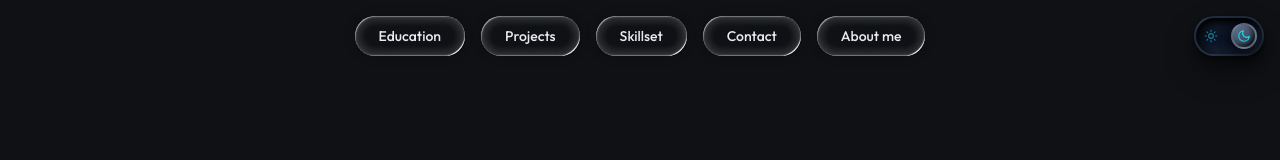
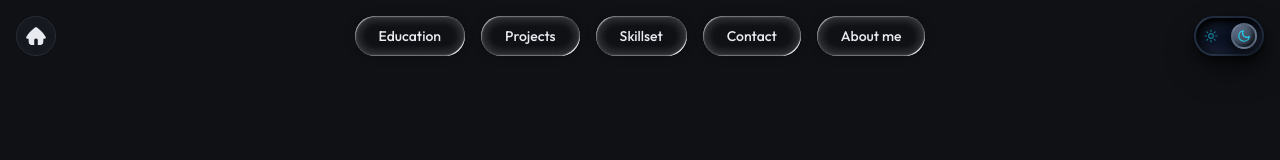
Before and after one commit to OskarRabenda/cv_my_portfolio, a React (Vite) app: page /about in a window 1280 px wide. Shown: the top 160 px of the page. Built offline with nearby package versions, Linux system fonts and the light colour scheme.

Commit message:
Add home button on non-home pages

```diff
--- a/src/App.jsx
+++ b/src/App.jsx
@@ -2,6 +2,7 @@ import { BrowserRouter, Routes, Route } from 'react-router-dom';
 import { ThemeProvider } from './theme/ThemeProvider.jsx';
 import { GradientBackground } from './components/ui/GradientBackground.jsx';
 import { NavBar } from './components/ui/NavBar.jsx';
+import { HomeButton } from './components/ui/HomeButton.jsx';
 import { ThemeSwitcher } from './components/ui/ThemeSwitcher.jsx';
 import Hero from './sections/Hero.jsx';
 import Contact from './pages/Contact.jsx';
@@ -11,6 +12,7 @@ export default function App() {
     <ThemeProvider>
       <BrowserRouter>
         <NavBar />
+        <HomeButton />
         <Routes>
           <Route
             path="/"
--- /dev/null
+++ b/src/components/ui/HomeButton.css
@@ -0,0 +1,37 @@
+.home-button {
+  position: fixed;
+  /* same y as the nav buttons and theme switcher */
+  top: var(--space-md);
+  left: var(--space-md);
+  z-index: 30;
+  display: inline-flex;
+  align-items: center;
+  justify-content: center;
+  width: 40px;
+  height: 40px;
+  border-radius: 9999px;
+  border: 1px solid var(--color-border);
+  background: color-mix(in srgb, var(--color-surface) 70%, transparent);
+  color: var(--color-text);
+  backdrop-filter: blur(6px);
+  transition: transform 0.2s ease, background 0.2s ease, box-shadow 0.2s ease,
+    color 0.2s ease;
+}
+
+.home-button:hover {
+  transform: translateY(-1px);
+  background: color-mix(in srgb, var(--color-surface) 88%, transparent);
+  box-shadow: 0 6px 16px rgba(0, 0, 0, 0.2);
+  color: var(--color-accent);
+}
+
+.home-button:focus-visible {
+  outline: 2px solid var(--color-accent);
+  outline-offset: 3px;
+}
+
+.home-button svg {
+  width: 20px;
+  height: 20px;
+  display: block;
+}
--- /dev/null
+++ b/src/components/ui/HomeButton.jsx
@@ -0,0 +1,25 @@
+import { Link, useLocation } from 'react-router-dom';
+import './HomeButton.css';
+
+export function HomeButton() {
+  const { pathname } = useLocation();
+  // Only shown when away from the home page.
+  if (pathname === '/') return null;
+
+  return (
+    <Link to="/" className="home-button" aria-label="Back to home">
+      <svg
+        xmlns="http://www.w3.org/2000/svg"
+        viewBox="0 0 14 14"
+        fill="currentColor"
+        aria-hidden="true"
+      >
+        <path
+          fillRule="evenodd"
+          clipRule="evenodd"
+          d="M6.09272 1.26474c0.53629 -0.407352 1.27834 -0.407351 1.81463 0.00001l0.66005 0.50137c1.9389 1.47275 3.5998 3.27911 4.9051 5.33443l0.2118 0.3334c0.4228 0.66577 -0.0555 1.5361 -0.8442 1.5361h-0.6913c0.04 0.91907 -0.0102 1.84095 -0.1506 2.75225 -0.1394 0.9056 -0.9186 1.574 -1.8349 1.574H8.25V9.99991c0 -0.69036 -0.55964 -1.25 -1.25 -1.25s-1.25 0.55964 -1.25 1.25v3.29639H3.83675c-0.91623 0 -1.69547 -0.6684 -1.83492 -1.574 -0.14034 -0.9113 -0.19056 -1.83318 -0.15056 -2.75225h-0.69145c-0.78868 0 -1.266967 -0.87034 -0.844143 -1.53611l0.21178 -0.33346C1.83275 5.0452 3.49374 3.23888 5.43258 1.76617l0.66014 -0.50143Z"
+        />
+      </svg>
+    </Link>
+  );
+}
```
